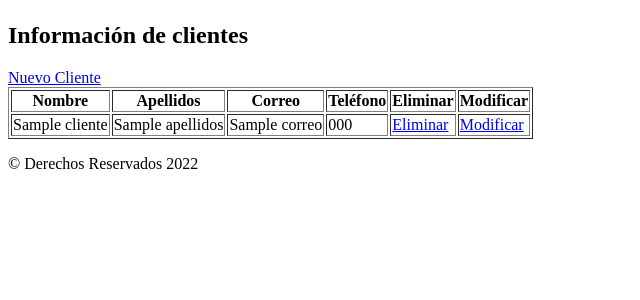
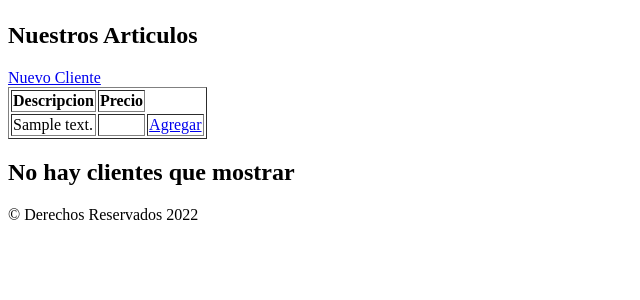
Before and after one commit to ODR3N/Tienda1, a Spring app: template src/main/resources/templates/index.html in a window 1280 px wide. Shown: the part 58-358 px from the top of the page, without its empty margins (0-640 px from the left). Run offline with Thymeleaf, Linux system fonts and the light colour scheme; the template is opened without the code that fills it: most values are stand-ins (such as "Sample title", 1, 10 or a date in 2020); data that the repository does not hold is empty.

Commit message:
Semana 10

```diff
--- a/src/main/java/com/Tienda/service/ClienteService.java
+++ b/src/main/java/com/Tienda/service/ClienteService.java
@@ -15,4 +15,5 @@
     public void save(Cliente cliente);
 
     public void delete(Cliente cliente);
+
 }
--- a/src/main/resources/templates/index.html
+++ b/src/main/resources/templates/index.html
@@ -7,31 +7,28 @@
     </head>
     <body>
         <header th:replace="layout/plantilla :: header"/>
-        <h2>Información de clientes</h2>
+        <div class="contenido">
+            <h2>Nuestros Articulos</h2>
+
             <a th:href="@{/cliente/nuevo}">Nuevo Cliente</a>
             <div th:if="${clientes !=null and !clientes.empty}">
                 <table border="1">
                     <tr>
-                    <th>Nombre</th>
-                    <th>Apellidos</th>
-                    <th>Correo</th>
-                    <th>Teléfono</th>
-                    <th>Eliminar</th>
-                    <th>Modificar</th>
+                        <th>Descripcion</th>
+                        <th>Precio</th>
+
                     </tr>
-                <tr th:each="cliente : ${clientes}">
-                    <td>[[${cliente.nombre}]]</td>
-                    <td>[[${cliente.apellidos}]]</td>
-                    <td>[[${cliente.correo}]]</td>
-                    <td>[[${cliente.telefono}]]</td>
-                    <td><a th:href="@{/cliente/eliminar/}+${cliente.idCliente}">Eliminar</td>
-                    <td><a th:href="@{/cliente/modificar/}+${cliente.idCliente}">Modificar</td>
+                    <tr th:each="articulo : ${articulos}">
+                        <td>[[${articulo.descripcion}]]</td>
+                        <td style="text-align: right">[[${#numbers.formaDecimal(articulo.precio,3,2)}]]</td>
+                        <td> <a th:href="@{/carrito/Agregar/} + ${articulo.idArticulo}"> Agregar </td>
                     </tr>
                 </table>
             </div>
 
-        <div th:if="${clientes ==null or clientes.empty}">
+            <div th:if="${articuloss ==null or articulos.empty}">
                 <h2>No hay clientes que mostrar</h2>
+            </div>
         </div>
         <footer th:replace="layout/plantilla :: footer"/>
     </body>
```
Also changed, not shown: src/main/java/com/Tienda/controller/ArticuloController.java (added, +13 -0 lines), src/main/java/com/Tienda/controller/CategoriaController.java (added, +13 -0 lines), src/main/java/com/Tienda/controller/ClienteController.java (+7 -0 lines), src/main/java/com/Tienda/controller/IndexController.java (+5 -5 lines), src/main/java/com/Tienda/dao/ArticuloDao.java (added, +13 -0 lines), src/main/java/com/Tienda/dao/ClienteDao.java (+12 -0 lines), src/main/java/com/Tienda/dao/CreditoDao.java (added, +13 -0 lines), src/main/java/com/Tienda/dao/JpaRepository.java (added, +13 -0 lines), src/main/java/com/Tienda/domain/Articulo.java (added, +13 -0 lines), src/main/java/com/Tienda/domain/Categoria.java (added, +13 -0 lines), src/main/java/com/Tienda/domain/Credito.java (added, +13 -0 lines), src/main/java/com/Tienda/service/ArticuloService.java (added, +13 -0 lines), src/main/java/com/Tienda/service/ArticuloServicelmpl.java (added, +13 -0 lines), src/main/java/com/Tienda/service/CategoriaService.java (added, +13 -0 lines), 3 more files. Lines whose indentation alone changed are shown as unchanged.
